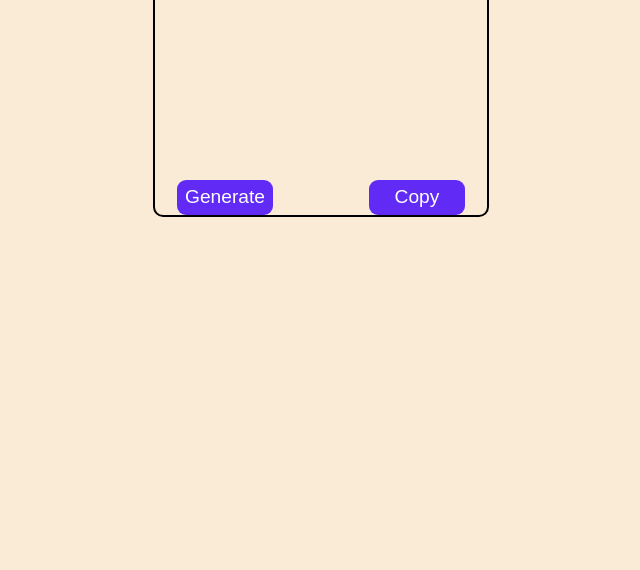
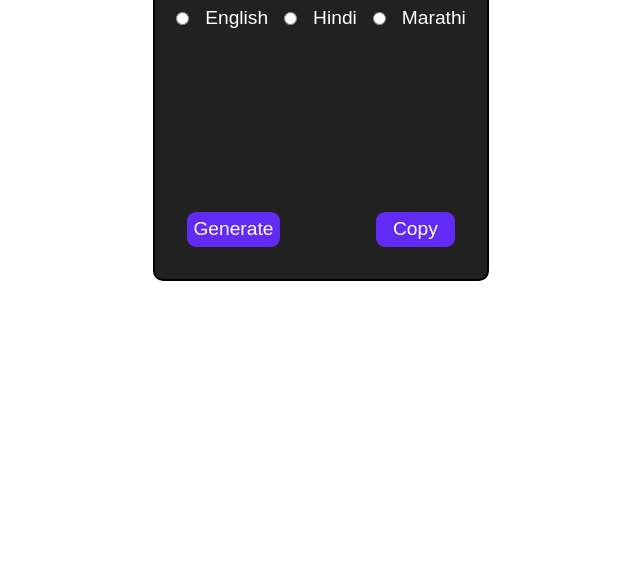
Before and after one commit to Saurabh-8585/JokeGenerator, a plain HTML site: page index.html in a window 1280 px wide. Shown: the part 230-800 px from the top of the page, without its empty margins (319-959 px from the left). Drawn offline with Linux system fonts and the light colour scheme.

Commit message:
Update style.css

```diff
--- a/style.css
+++ b/style.css
@@ -28,7 +28,6 @@ body {
 .container {
     height: 100vh;
     width: 100%;
-    background-color: antiquewhite;
     display: flex;
     justify-content: center;
     align-items: flex-start;
@@ -37,8 +36,8 @@ body {
 .card {
     border: 2px solid black;
     border-radius: 10px;
-    pading: 2rem;
-
+    padding: 2rem;
+    background-color: rgb(34, 33, 33);
     color: white;
     margin: 7rem;
     width: 21rem;
```
